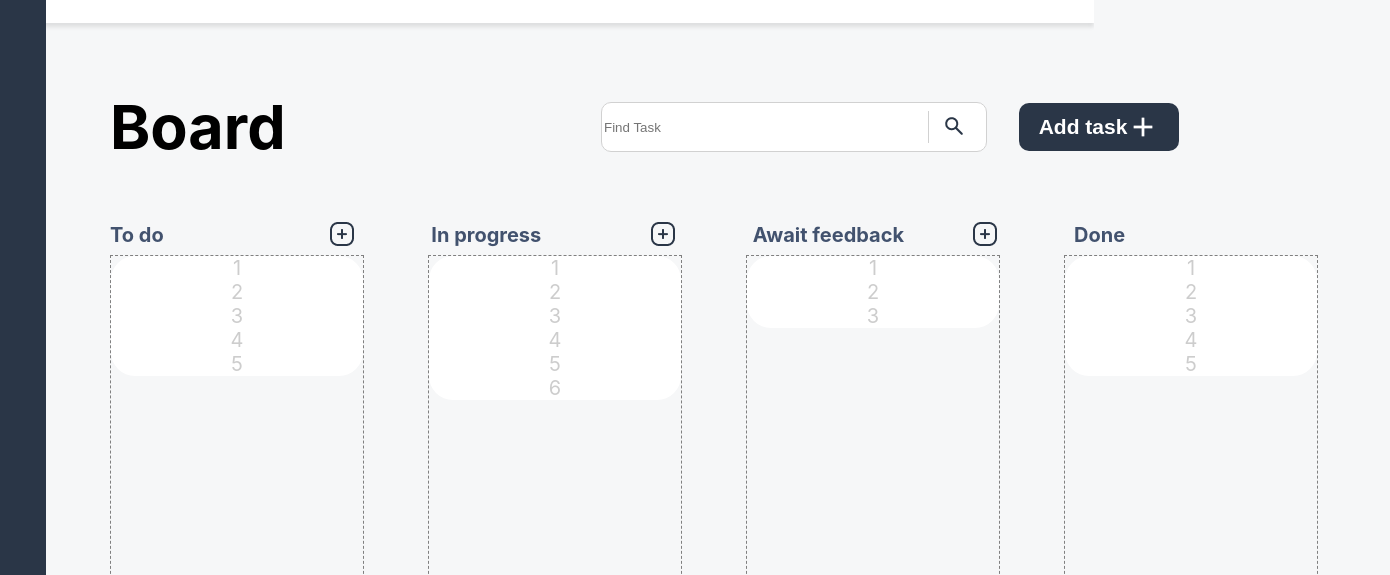
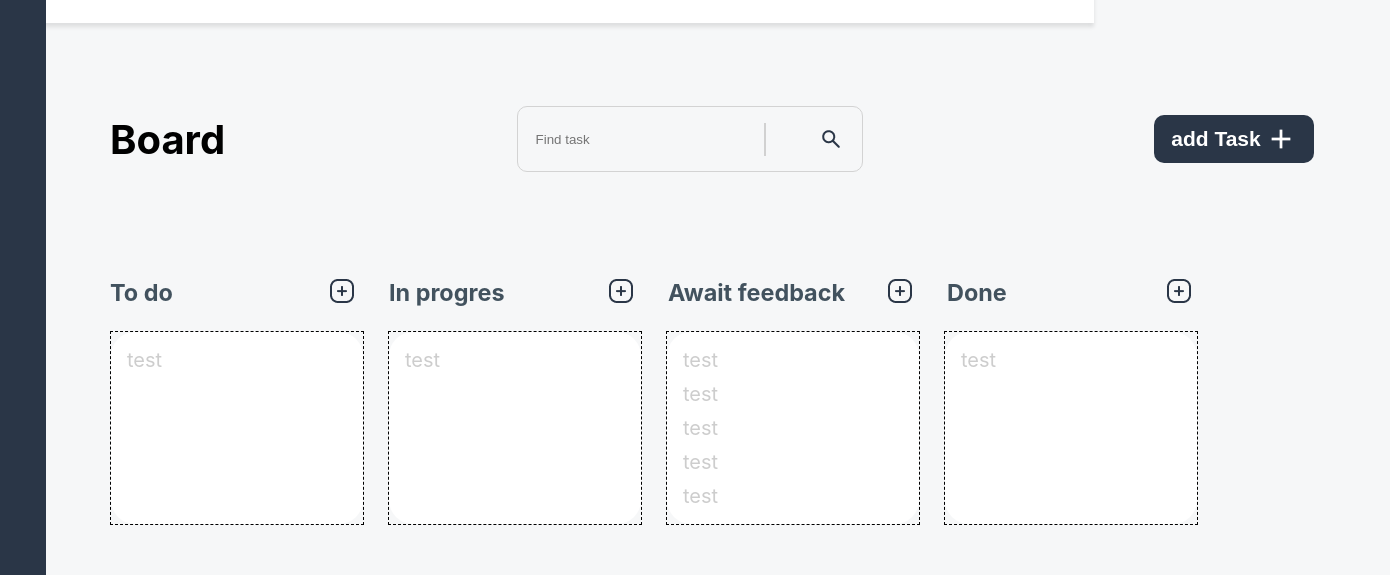
Before and after one commit to StephanZager/join, a plain HTML site: page board.html in a window 1280 px wide. Shown: the part 73-648 px from the top of the page, 1390 px wide, since content can reach past the window. Drawn offline with Linux system fonts and the light colour scheme.

Commit message:
fixed board html

```diff
--- a/board.html
+++ b/board.html
@@ -12,68 +12,60 @@
 <body onload="includeHTML();">
      <div w3-include-html="assets/templates/mobile_header_template.html"></div>
         <main class="board">
-            <div class="boardHead">
-                <h1 class="headlineBoard">Board</h1>
-                <div class="searchTaskBar">
-                    <div id="searchTaskInput">
-                        <input placeholder="Find Task">
-                        <div class="separator"></div>
-                        <button id="searchTaskBtn"><img src="assets/img/search.png"></button>
+            <div class="content">
+                <div class="headlineBoard">
+                    <h1>Board</h1>
+                    <div class="inputSearchBar">
+                        <input type="text" placeholder="Find task">
+                        <div class="seperator"></div>
+                        <button class="searchTaskBtn"><img src="assets/img/search.png"></button>
                     </div>
-                    <button id="addTaskBtn">Add task<img src="assets/img/board.add.png"></button>
+                    <div>
+                        <button class="addTaskBtn">add Task <img src="assets/img/board.add.png"></button>
                     </div>
                 </div>
                 <div class="columnTitle">
-                <div class="title">
-                    <h4>To do</h4>
-                    <button class="addTaskBtnSmall"><img src="assets/img/board.add.headline.png" alt=""></button>
+                    <div class="taskHeadline">
+                        <h3>To do</h3>
+                        <button class="smallBtn"><img src="assets/img/board.plus.png"></button>
                     </div>
-                <div class="title">
-                    <h4>In progress</h4>
-                    <button class="addTaskBtnSmall"><img src="assets/img/board.add.headline.png" alt=""></button>
+                    <div class="taskHeadline">
+                        <h3>In progres</h3>
+                        <button class="smallBtn"><img src="assets/img/board.plus.png"></button>
                     </div>
-                <div class="title">
-                    <h4>Await feedback</h4>
-                    <button class="addTaskBtnSmall"><img src="assets/img/board.add.headline.png" alt=""></button>
+                    <div class="taskHeadline">
+                        <h3>Await feedback</h3>
+                        <button class="smallBtn"><img src="assets/img/board.plus.png"></button>
                     </div>
-                <div class="title">
-                    <h4>Done</h4>
+                    <div class="taskHeadline">
+                        <h3>Done</h3>
+                        <button class="smallBtn"><img src="assets/img/board.plus.png"></button>
                     </div>
                 </div>
-            <div class="showTask">
-                <div class="task" id="toDo" ondrop="moveTo('')" ondragleave="removeHighlight('')" ondragover="allowDrop(''); highlith('')">
+                <div class="tasksBoard">
+                    <div class="showTasksBoard">
                         <div class="taskCard">
-                        <a href="">1</a>
-                        <a href="">2</a>
-                        <a href="">3</a>
-                        <a href="">4</a>
-                        <a href="">5</a>
+                            <a>test</a>
                         </div>
                     </div>
-                <div class="task" id="inProgress" ondrop="moveTo('')" ondragleave="removeHighlight('')" ondragover="allowDrop(''); highlith('')">
+                    <div class="showTasksBoard">
                         <div class="taskCard">
-                        <a href="">1</a>
-                        <a href="">2</a>
-                        <a href="">3</a>
-                        <a href="">4</a>
-                        <a href="">5</a>
-                        <a href="">6</a>
+                            <a>test</a>
                         </div>
                     </div>
-                <div class="task" id="awaitFeedback" ondrop="moveTo('')" ondragleave="removeHighlight('')" ondragover="allowDrop(''); highlith('')">
+                    <div class="showTasksBoard">
                         <div class="taskCard">
-                        <a href="">1</a>
-                        <a href="">2</a>
-                        <a href="">3</a>
+                            <a>test</a>
+                            <a>test</a>
+                            <a>test</a>
+                            <a>test</a>
+                            <a>test</a>
                         </div>
                     </div>
-                <div class="task" id="done" ondrop="moveTo('')" ondragleave="removeHighlight('')" ondragover="allowDrop(''); highlith('')">
+                    <div class="showTasksBoard">
                         <div class="taskCard">
-                        <a href="">1</a>
-                        <a href="">2</a>
-                        <a href="">3</a>
-                        <a href="">4</a>
-                        <a href="">5</a>
+                            <a>test</a>
+                        </div>
                     </div>
                 </div>
             </div>
--- a/css/board.css
+++ b/css/board.css
@@ -1,137 +1,127 @@
 .board {
+    position: absolute;
+    top: 96px;
+    left: 232px;
+    height: 100%;
+    width: 100%;
+}
+
+.content {
+    position: relative;
+    display: flex;
+    flex-direction: column;
+    justify-content: space-between;
+}
+
+.headlineBoard {
     display: flex;
     justify-content: space-between;
-    align-items: flex-start;
-    width: 100%;
-    height: 100%;
-    position: fixed;
-    left: 296px;
-    margin: 0;
+    align-items: center;
+    width: 1204px;
+    height: 232px;
+    position: relative;
+    left: 64px;
 }
 
-.boardHead {
+.inputSearchBar {
    display: flex;
    justify-content: space-between;
    align-items: center;
-   margin-top: 80px;
-   margin-bottom: 48px;
-   width: 1208px;
+   border: 1px solid lightgrey;
+   width: 312px;
    height: 48px;
+   border-radius: 10px;
+   padding: 8px 16px 8px 16px;
+   gap: 10px;
 }
 
-h1 {
-    font-size: 61px;
-    font-weight: 700;
+.seperator  {
+    display: flex;
+    border: 1px solid #d1d1d1;
+    height: 31px;
 }
 
-.searchTaskBar {
+.searchTaskBtn {
     display: flex;
     justify-content: center;
     align-items: center;
-    gap: 32px;
-    padding-right: 139px;
+    border: none;
+    background-color: transparent;
+
 }
 
-#searchTaskInput {
+
+.addTaskBtn {
     display: flex;
+    align-items: center;
     justify-content: center;
-    align-items: center;
-    height: 48px;
-    border: 1px solid #d1d1d1;
-    border-radius: 10px;
-    gap: 10px;
-    background-color: #ffffff;
-}
-
-input {
-    border: none;
-    width: 312px;
-    padding: 8px, 16px, 8px, 16px;
-    gap: 10px;
-}
-
-.separator {
-    height: 32px;
-    width: 1px;
-    background-color: #d1d1d1;
-}
-
-#searchTaskBtn {
-    background-color: transparent;
-    border: none;
-    padding-top: 15px;
-    padding-right: 23px;
-    padding-bottom: 15px;
-}
-
-#addTaskBtn {
     width: 160px;
     height: 48px;
     border-radius: 10px;
     border: 1px;
+    padding: 8px 16px 8px 16px;
+    gap: 4px;
+    font-weight: 700;
+    font-size: 21px;
     color: #ffffff;
-    background-color: #2A3647;
-    font-size: 21px;
-    font-weight: 700;
+    background-color: #2a3647;
+}
+
+
+.columnTitle {
+   display: flex;
+   align-items: center;
+   position: relative;
+   left: 64px;
+   gap: 35px;
+   color: #42525E;
+}
+
+.taskHeadline {
+    display: flex;
+    justify-content: space-between;
+    width: 244px;
+    gap: 32px;
+}
+
+.smallBtn {
+    padding: 0;
+    border: none;
+    background-color: transparent;
+}
+
+input {
     display: flex;
     justify-content: center;
     align-items: center;
+    border: none;
+    background-color: #f6f7f8;
 }
 
-.columnTitle {
-    position: fixed;
-    left: 296px;
-    top: 248px;
+.tasksBoard {
+    display: flex;
+    position: relative;
+    left: 64px;
     width: 1208px;
-    display: flex;
-    justify-content: space-between;
-    align-items: center;
-    gap: 35px;
-}
 
-.title {
-    width: 244px;
-    height: 24px;
-    margin-top: 48px;
-    display: flex;
-    justify-content: space-between;
-    align-items: center;
-    color: #42526E;
-}
-
-.addTaskBtnSmall {
-    border: none;
-    background-color: transparent;
-    padding: 0;
-}
-
-.showTask {
-    display: flex;
-    justify-content: space-between;
-    align-items: center;
-    position: fixed;
-    top: 320px;
-    width: 1208px;
-    margin-top: 8px;
     gap: 24px;
 }
 
-.task {
+.showTasksBoard{
     display: flex;
-    align-items: center;
-    flex-direction: column;
-    color: black;
+    justify-content: space-between;
     width: 252px;
-    height: 688px;
     gap: 16px;
-    border: 1px dashed grey;
+    border: 1px dashed black;
 }
 
 .taskCard {
     display: flex;
-    align-items: center;
+    justify-content: space-between;
     flex-direction: column;
     width: 252px;
     border-radius: 24px;
-    background-color: #ffffff;
+    padding: 16px;
+    gap: 10px;
+    background-color: #FFFFFF;
 }
--- a/style.css
+++ b/style.css
@@ -35,7 +35,6 @@ input:focus {
     height: 39.02px;
     gap: 10px;
     opacity: 0px;
-    display: none;
 }
 
 
```
Lines whose indentation alone changed are shown as unchanged.
